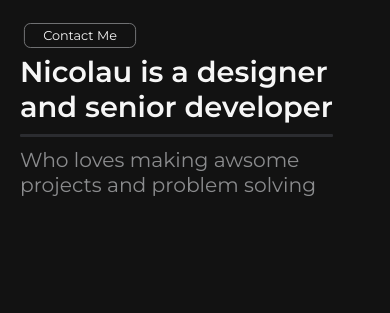
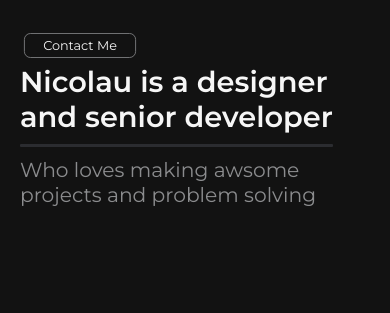
Before and after one commit to NicolauNavarro/My-Prtfolio, a plain HTML site: page index.html in a window 390 px wide. Shown: the top 313 px of the page. Drawn offline with nearby package versions, Linux system fonts and the light colour scheme.

Commit message:
adaption phone

```diff
--- a/style.css
+++ b/style.css
@@ -635,7 +635,7 @@
     border-radius: 8px;
     margin-bottom: -7px;
     cursor:default;
-    transition: 0.1s ease;
+    transition: 0s ease;
     scale: 0.8;
     margin-left: -10px;
 }
@@ -646,7 +646,6 @@
 }
 .title .textcontiner .goAction:active{
     box-shadow: 0px 0px 12px 3px var(--layer);
-    scale: 0.9;
     background-color: #323232;
 }
 .title{
@@ -664,13 +663,15 @@
     height: fit-content;
     position: unset;
     gap: 10px;
+    padding-top: 10px;
 }
 .representations{
     width: 336px;
 }
 .drawing{
+    padding-bottom: 224px;
     width: 336px;
-    justify-content: flex-end;
+    justify-content: center;
 }
 .drawing .AdaptativeContiner{
     scale: 0.6;
```
